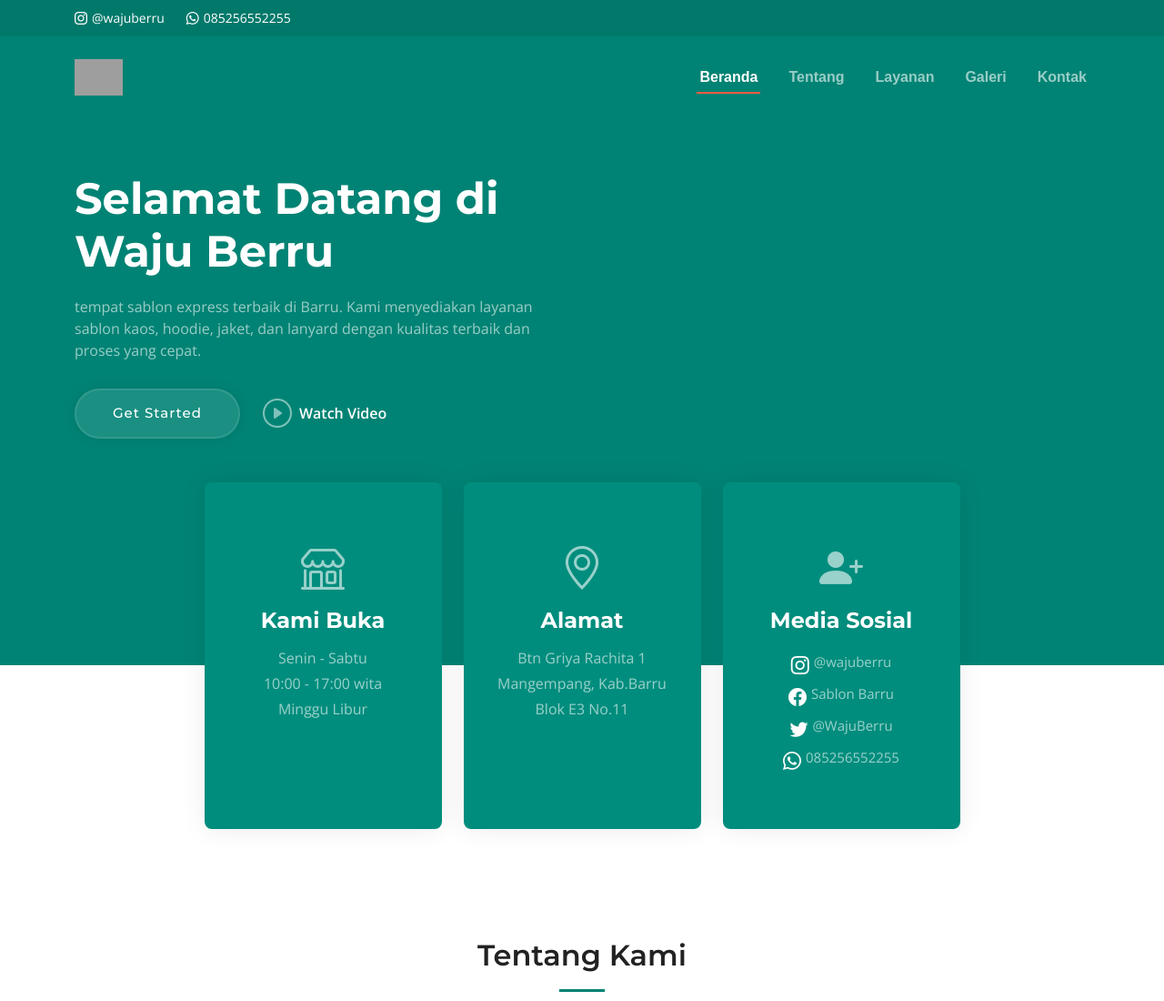
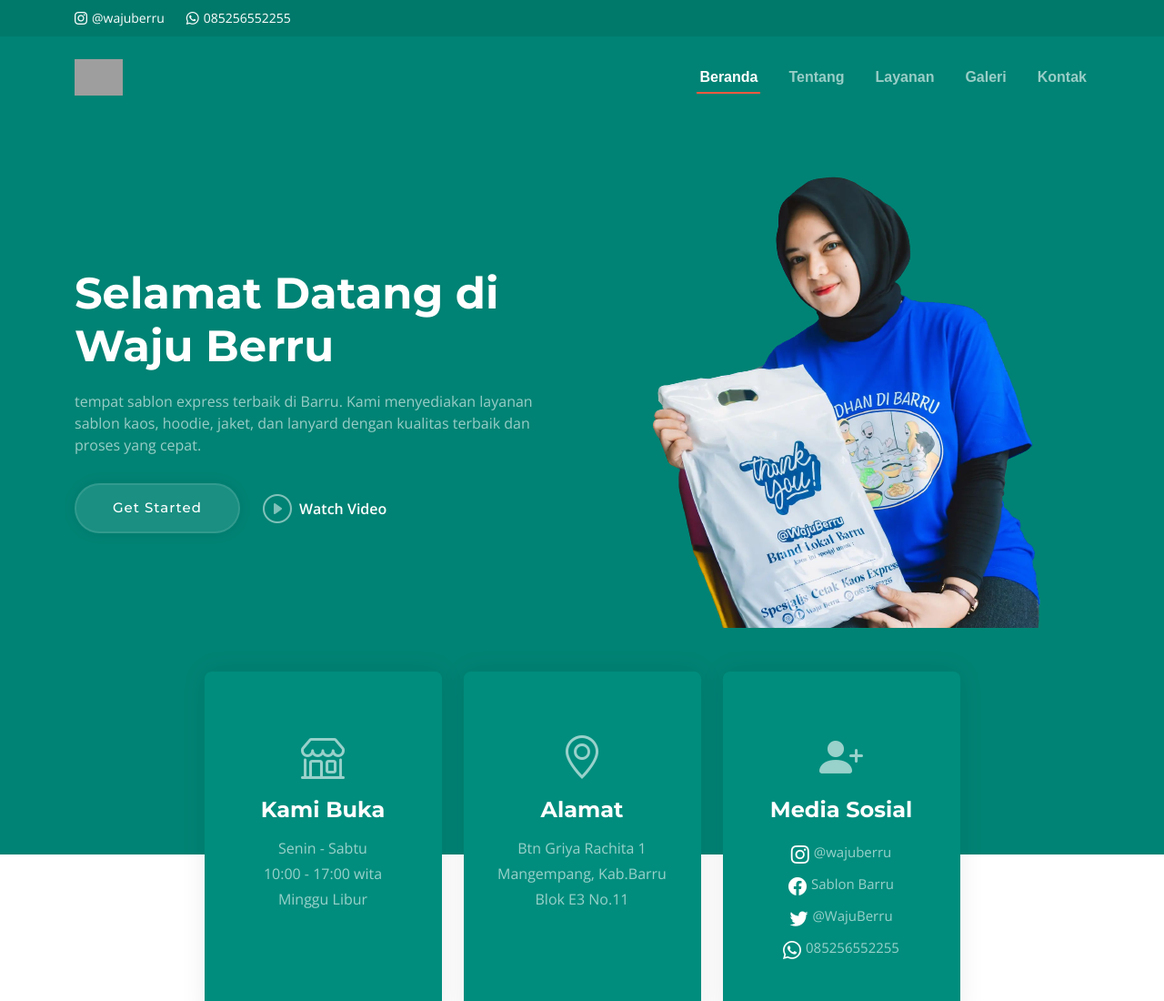
Before and after one commit to irfnmdlptra/waju-berru, a plain HTML site: page index.html in a window 1280 px wide. Shown: the top 1100 px of the page at 91% size. Drawn offline with nearby package versions, Linux system fonts and the light colour scheme; grey boxes are pictures that could not be loaded.

```diff
--- a/index.html
+++ b/index.html
@@ -10,7 +10,7 @@
 
     <!-- Favicons -->
     <link href="assets/img/Instagram/icon2.png" rel="icon" />
-    <link href="assets/img/apple-touch-icon.png" rel="apple-touch-icon" />
+    <link href="assets/img/Instagram/icon2.png" rel="apple-touch-icon" />
 
     <!-- Google Fonts -->
     <link rel="preconnect" href="https://fonts.googleapis.com" />
@@ -90,7 +90,7 @@
             </div>
           </div>
           <div class="col-lg-6 order-1 order-lg-2 justify-content-center">
-            <img src=""assets/img/Instagram/gambar__10_-removebg-preview.png" class="img-fluid" alt="" data-aos=zoom-out" data-aos-delay="100" />
+            <img src="assets/img/Instagram/gambar__10_-removebg-preview.png" class="img-fluid" alt="" data-aos=zoom-out" data-aos-delay="100" />
           </div>
         </div>
       </div>
```
Also changed, not shown: assets/img/Instagram/Untitled Project.jpg (added).
